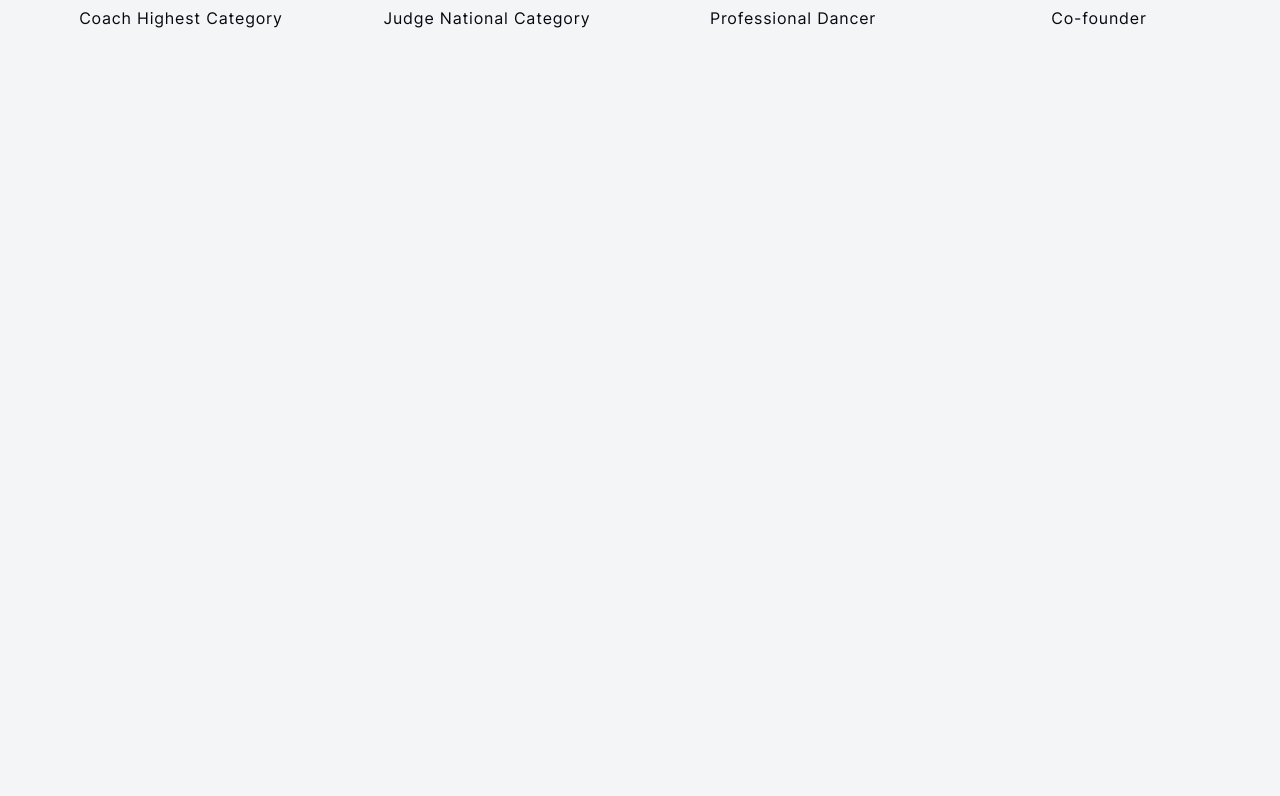
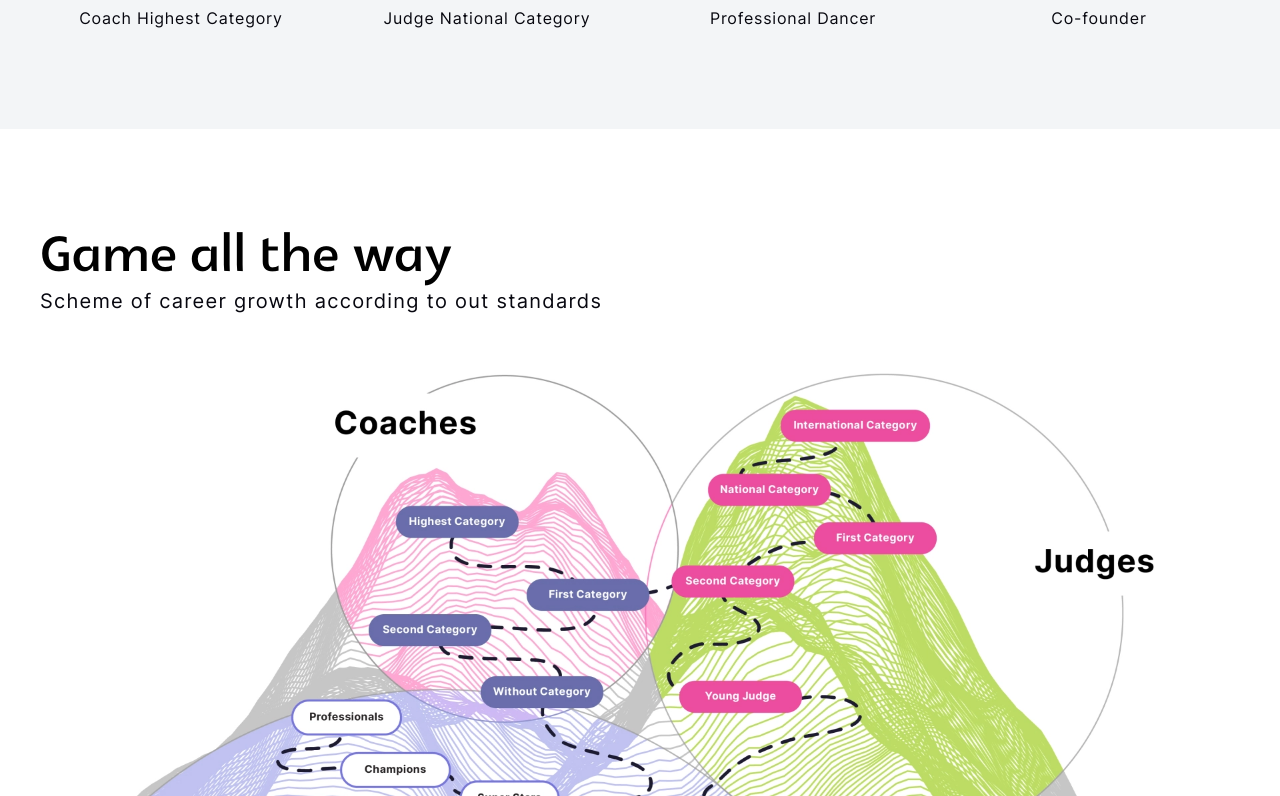
Before and after one commit to Guntyk/euro-dance-confederation-landing, a React (Create React App) app: page / in a window 1280 px wide. Shown: the part 2224-3020 px from the top of the page. Before the commit the page ends 2353 px from the top, so only its background shows below. Built offline with nearby package versions, Linux system fonts and the light colour scheme.

Commit message:
Map (DEMO) Added

```diff
--- a/src/App.jsx
+++ b/src/App.jsx
@@ -2,6 +2,7 @@ import Testimonials from "./components/Testimonials/Testimonials";
 import Header from "./components/Header/Header";
 import Stats from "./components/Stats/Stats";
 import Hero from "./components/Hero/Hero";
+import Map from "./components/Map/Map";
 
 export default function App() {
   return (
@@ -11,6 +12,7 @@ export default function App() {
         <Hero />
         <Stats />
         <Testimonials />
+        <Map />
       </main>
     </>
   );
--- /dev/null
+++ b/src/components/Map/Map.css
@@ -0,0 +1,9 @@
+.map {
+  padding-top: 6.25em;
+  background: #fff;
+}
+
+.map-img {
+  margin-top: 1.5em;
+  width: 100%;
+}
--- /dev/null
+++ b/src/components/Map/Map.jsx
@@ -0,0 +1,16 @@
+import map from "../../materials/img/map.webp";
+import "./Map.css";
+
+export default function Map() {
+  return (
+    <section className="map">
+      <div className="container">
+        <h3 className="sec-title">Game all the way</h3>
+        <span className="sec-subtitle">
+          Scheme of career growth according to out standards
+        </span>
+      </div>
+      <img src={map} alt="map" className="map-img" />
+    </section>
+  );
+}
```
